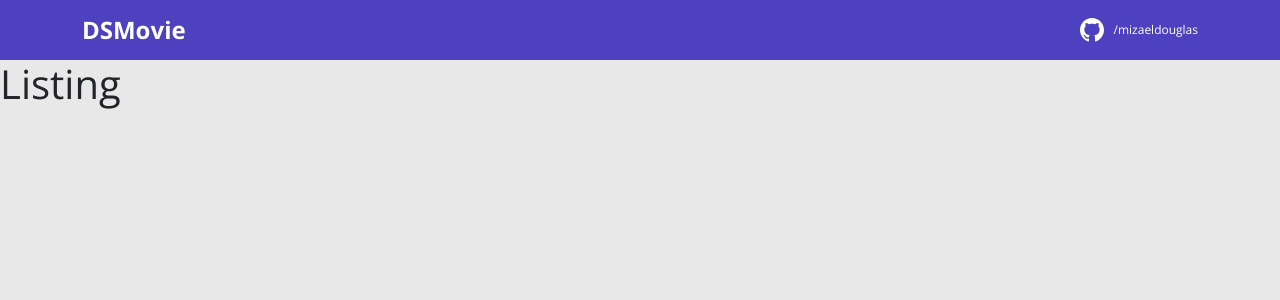
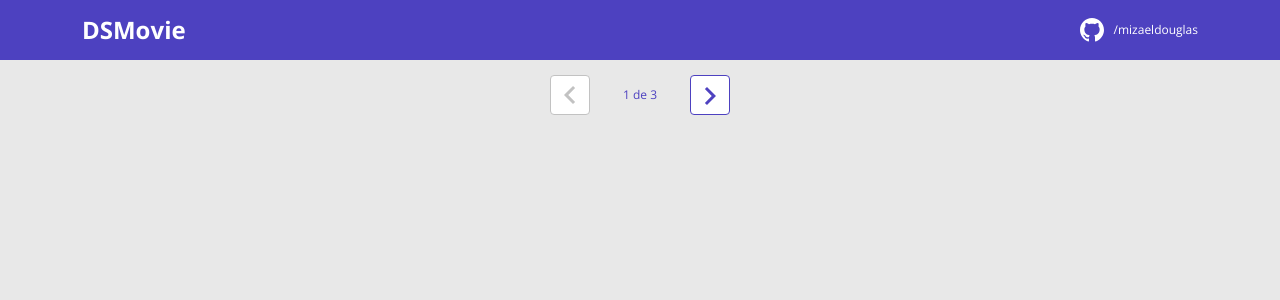
Before and after one commit to Mizaeldouglas/dsmovie, a React (Create React App) app in the folder frontend/: page / in a window 1280 px wide. Shown: the top 300 px of the page. Built offline with nearby package versions, Linux system fonts and the light colour scheme.

Commit message:
Pagination layout

```diff
--- /dev/null
+++ b/frontend/src/components/Pagination/index.tsx
@@ -0,0 +1,21 @@
+import  './styles.css';
+import { ReactComponent as Arrow} from '../../assets/img/arrowLeft.svg'
+function Pagination() {
+  return (
+
+	<div className="dsmovie-pagination-container">
+    <div className="dsmovie-pagination-box">
+        <button className="dsmovie-pagination-button" disabled={true} >
+            <Arrow />
+        </button>
+        <p>{`${1} de ${3}`}</p>
+        <button className="dsmovie-pagination-button" disabled={false} >
+            <Arrow className="dsmovie-flip-horizontal" />
+        </button>
+    </div>
+</div>
+
+  );
+};
+
+export default Pagination;
--- /dev/null
+++ b/frontend/src/components/Pagination/styles.css
@@ -0,0 +1,53 @@
+.dsmovie-pagination-container {
+    padding: 15px 0;
+    display: flex;
+    justify-content: center;
+    align-items: center;
+}
+
+.dsmovie-pagination-box {
+    width: 180px;
+    display: flex;
+    justify-content: space-between;
+    align-items: center;
+}
+
+.dsmovie-pagination-box form {
+    width: 100%;
+    display: flex;
+}
+
+.dsmovie-pagination-button {
+    width: 40px;
+    height: 40px;
+    border-radius: 4px;
+    background-color: #fff;
+    display: flex;
+    justify-content: center;
+    align-items: center;
+    border: 1px solid var(--color-primary);
+    cursor: pointer;
+}
+
+.dsmovie-pagination-button svg {
+    filter: brightness(0) saturate(100%) invert(26%) sepia(19%) saturate(7395%) hue-rotate(234deg) brightness(89%) contrast(92%);
+}
+
+.dsmovie-pagination-button:disabled {
+    border: 1px solid #c2c2c2;
+    cursor: unset;
+}
+
+.dsmovie-pagination-button:disabled svg {
+    filter: none;
+}
+
+.dsmovie-pagination-container p {
+    margin: 0;
+    font-size: 12px;
+    color: var(--color-primary);
+}
+
+.dsmovie-flip-horizontal {
+    transform: rotate(180deg);
+}
--- a/frontend/src/pages/Listing/index.tsx
+++ b/frontend/src/pages/Listing/index.tsx
@@ -1,8 +1,9 @@
+import Pagination from 'components/Pagination';
 import './styles.css';
 
 function Listing() {
   return (
-        <h1>Listing</h1>
+        <Pagination />
   );
 };
 
```
Also changed, not shown: frontend/src/assets/img/arrowLeft.svg (added), frontend/src/assets/img/arrowRight.svg (added).
